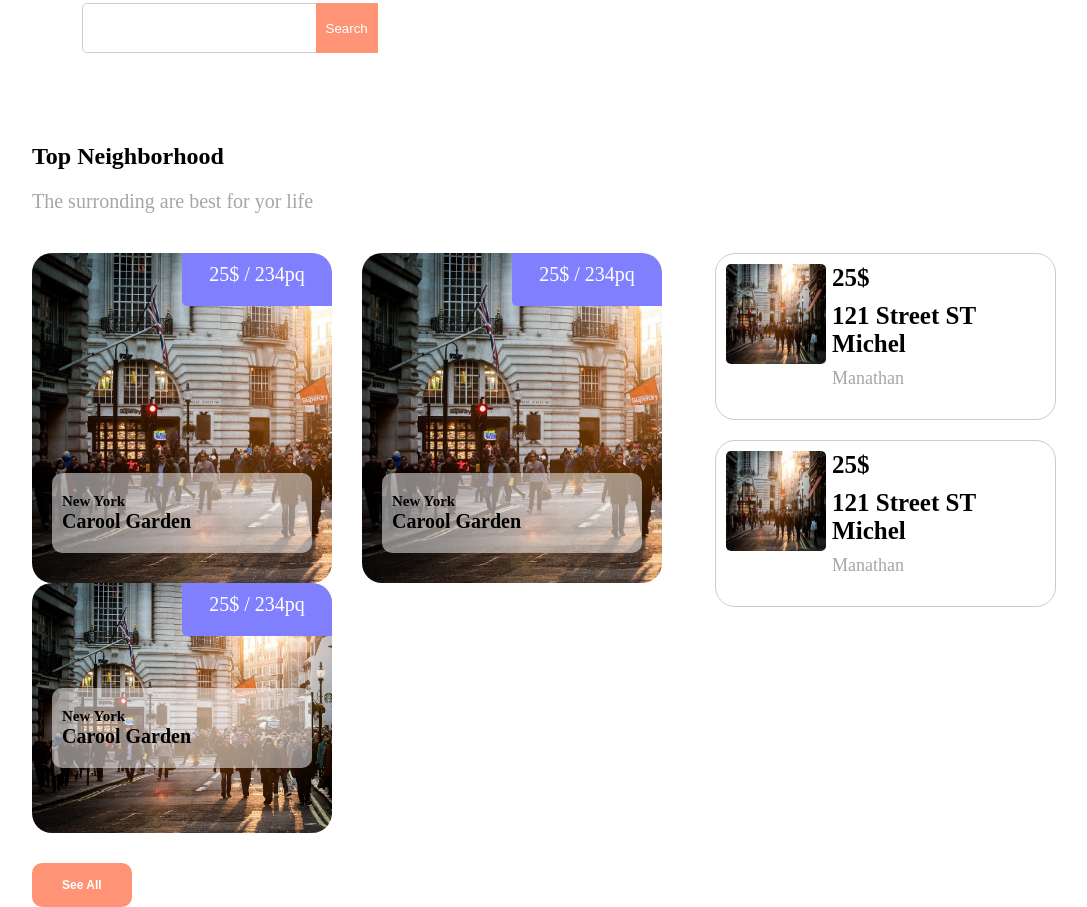
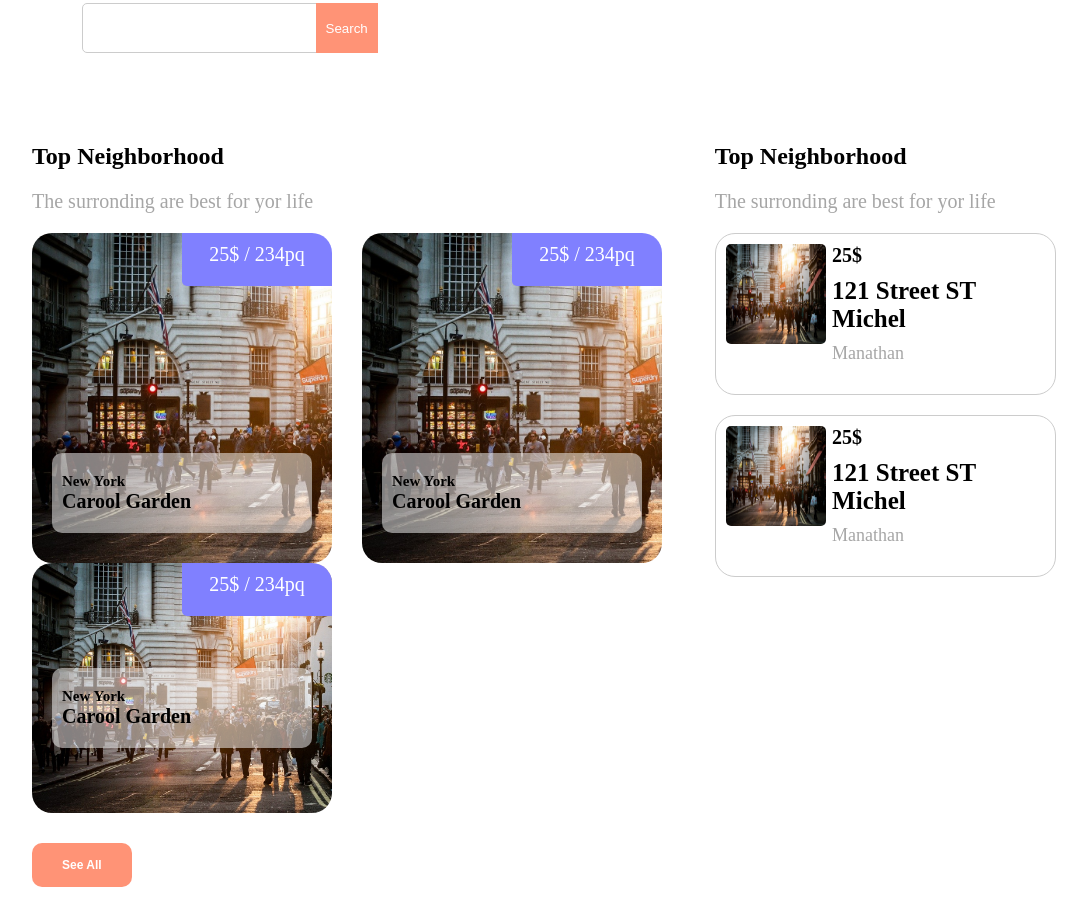
Before and after one commit to mael124/PageAllest, a plain HTML site: page index.html in a window 1280 px wide. Shown: the part 446-1353 px from the top of the page, without its empty margins (96-1183 px from the left). Drawn offline with Linux system fonts and the light colour scheme.

Commit message:
changer le code

```diff
--- a/css/style.css
+++ b/css/style.css
@@ -154,17 +154,15 @@ p
 
 /* Section 2 */
 
-.secondSection
+.section2
 {
     display: flex;
-    padding: 20px 0;
 }
 
-.secondSection__Part1
+.section2__Left
 {
     flex: 2;
-    min-height: 300px;
-
+    height: 100px;
 }
 
 .items
@@ -177,14 +175,6 @@ p
     float: left;
     margin-right: 30px;
     border-radius: 20px;
-}
-
-.description
-{
-    margin: 220px 20px;
-    background-color: rgba(255, 255, 255, 0.5);
-    padding: 20px 10px;
-    border-radius: 10px;
 }
 
 .price
@@ -200,6 +190,14 @@ p
 .price p
 {
     color: white;
+}
+
+.description
+{
+    margin: 220px 20px;
+    background-color: rgba(255, 255, 255, 0.5);
+    padding: 20px 10px;
+    border-radius: 10px;
 }
 
 .description h6
@@ -233,9 +231,7 @@ p
     background-color: rgba(255, 255, 255, 0.5);
     padding: 20px 10px;
     border-radius: 10px;
-
 }
-
 
 .btn__2
 {
@@ -246,17 +242,13 @@ p
     color: white;
     font-weight: bold;
     font-size: 12px;
-
-
 }
 
 
 
-.secondSection__Part2
+.section2__Right
 {
     flex: 1;
-    height: 100px;
-
 }
 
 .right
@@ -289,7 +281,7 @@ p
 .rightDescription h5
 {
     font-weight: bold;
-    font-size: 25px;
+    font-size: 20px;
     margin-bottom: 10px;
 }
 
--- a/index.html
+++ b/index.html
@@ -41,11 +41,10 @@
         </div>
 
         <!--section 2 -->
-        <div>
+        <div class="section2">
+            <div class="section2__Left">
                 <h2>Top Neighborhood</h2>
                 <p>The surronding are best for yor life</p>
-            <div class="secondSection">
-                <div class="secondSection__Part1">
                 <div class="items">
                     <div class="price">
                         <p>25$ / 234pq</p>
@@ -63,7 +62,6 @@
                         <h6>New York</h6>
                         <h4>Carool Garden</h4>
                     </div>
-
                 </div>
                 <div class="items__3">
                     <div class="price">
@@ -75,9 +73,10 @@
                     </div>
                     <a href="#"><button type="button" class="btn__2">See All</button></a>
                 </div>
-
             </div>
-                <div class="secondSection__Part2">
+            <div class="section2__Right">
+                <h2>Top Neighborhood</h2>
+                <p>The surronding are best for yor life</p>
                 <div class="right">
                     <div class="illustration">
                         <img src="img/urban-438393_1280.jpg" alt="">
@@ -101,7 +100,6 @@
             </div>
         </div>
     </div>
-    </div>
 </body>
 
 </html>
```
Also changed, not shown: 1 other file. Lines whose indentation alone changed are shown as unchanged.
